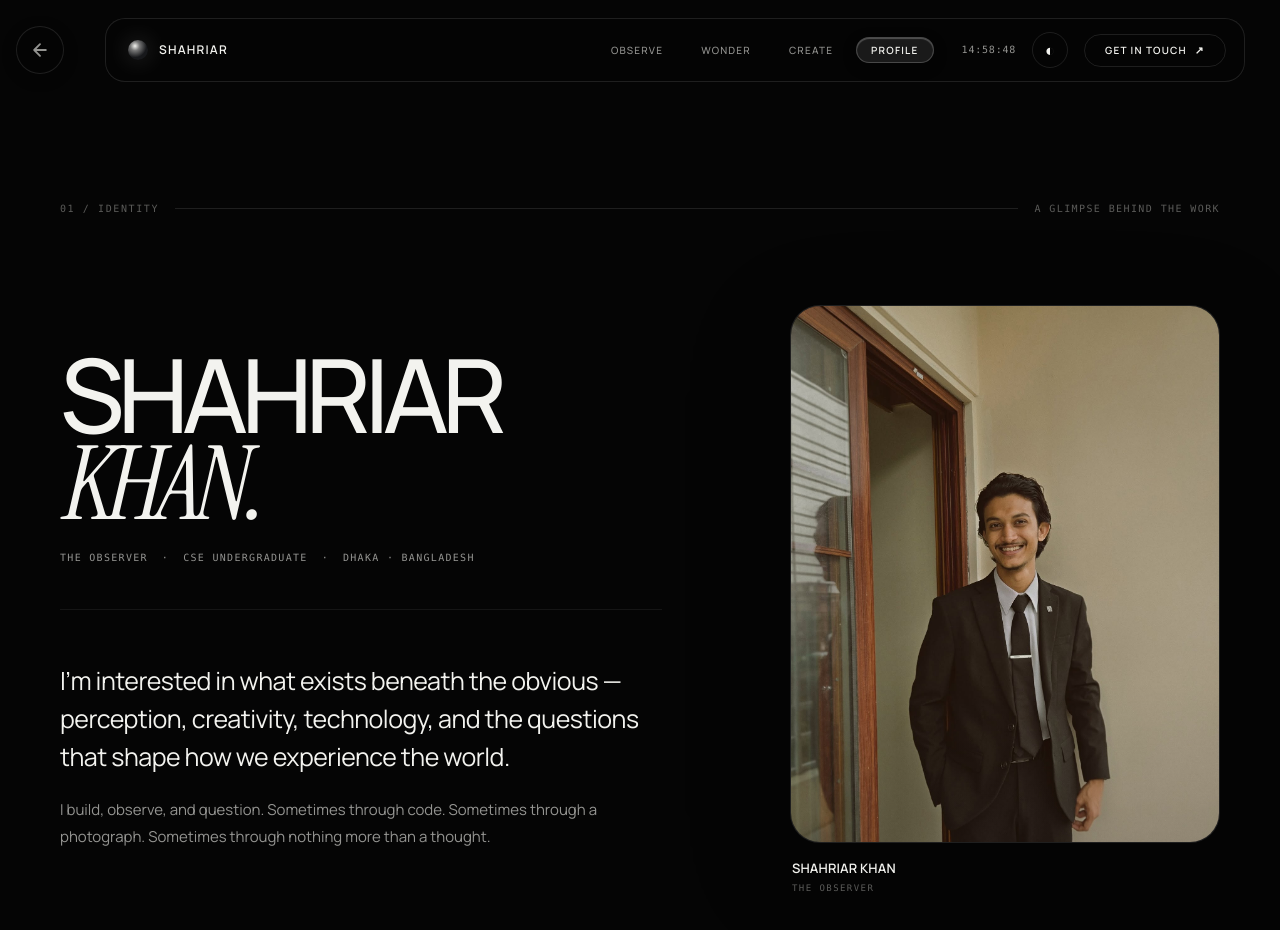
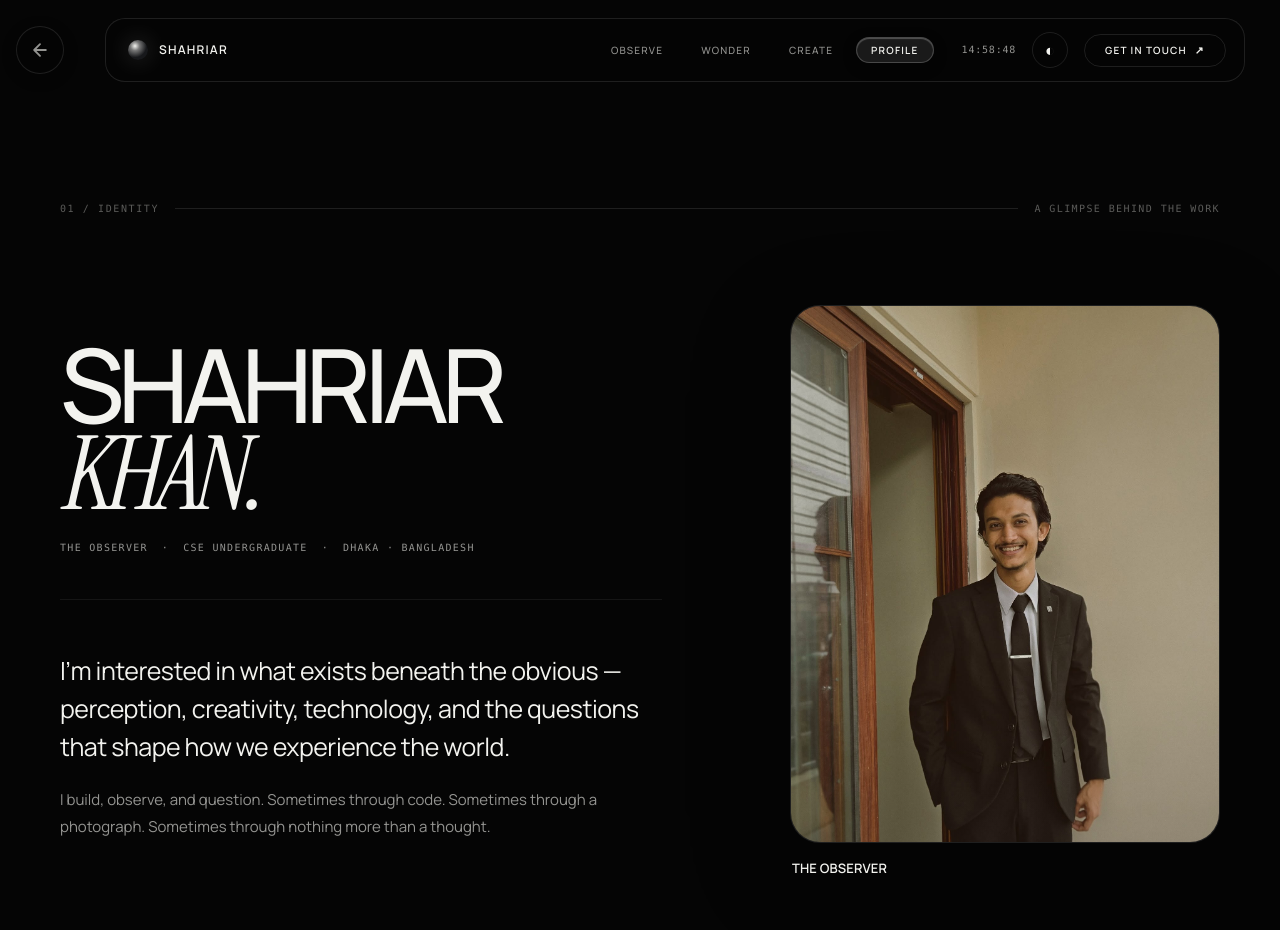
Before and after one commit to shahriarbappy60-ship-it/personal-universe, a React (Vite) app: page /self in a window 1280 px wide. Shown: the top 930 px of the page. Built offline with nearby package versions, Linux system fonts and the light colour scheme.

Commit message:
Simplify portrait caption to The Observer

```diff
--- a/src/pages/SelfPage.jsx
+++ b/src/pages/SelfPage.jsx
@@ -51,8 +51,7 @@ export default function SelfPage() {
                   <img src="/images/portrait.jpg" alt="Shahriar Khan — The Observer" />
                 </div>
                 <figcaption className="self-v2-portrait-caption">
-                  <strong>SHAHRIAR KHAN</strong>
-                  <span>THE OBSERVER</span>
+                  <strong>THE OBSERVER</strong>
                 </figcaption>
               </figure>
             </div>
```
